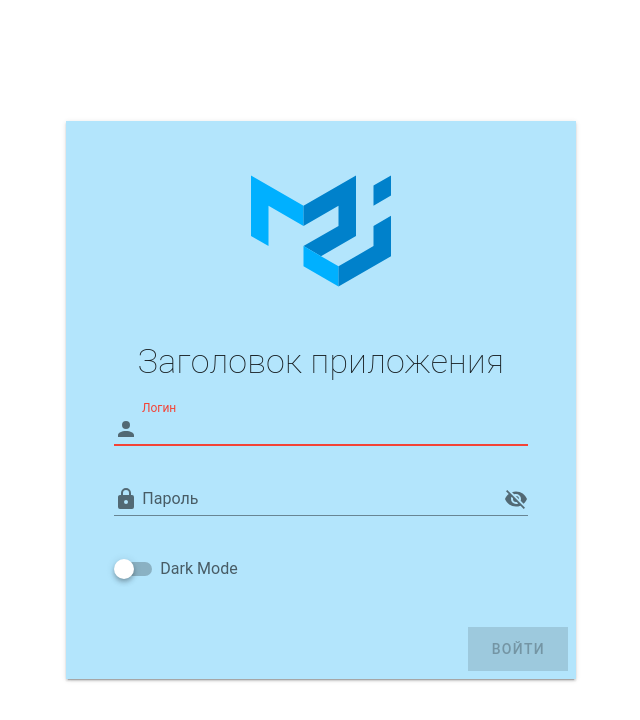
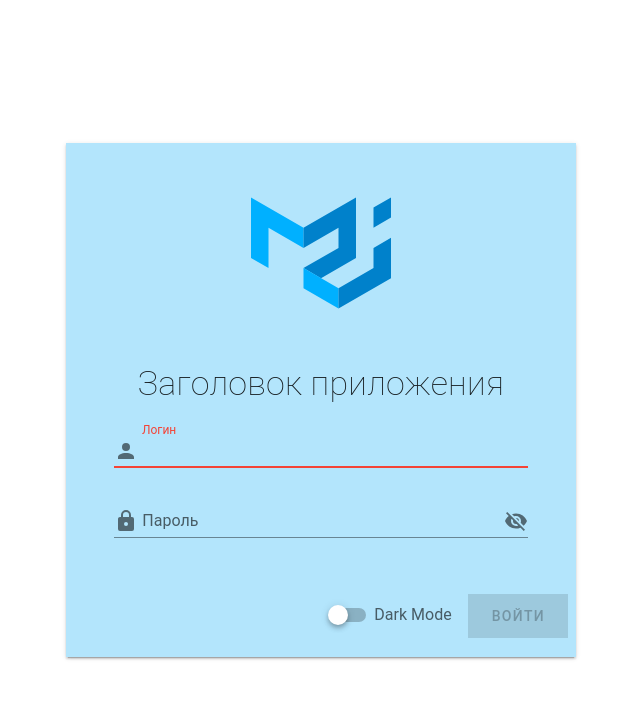
Before and after one commit to nikolay-ermolenko/vue-posts, a Vue app: page / in a window 1280 px wide. Shown: the top 720 px of the page, without its empty margins (319-959 px from the left). Built offline with nearby package versions, Linux system fonts and the light colour scheme; a small style sheet from the web is missing.

Commit message:
move darkmode switch

```diff
--- a/src/components/forms/LoginForm.vue
+++ b/src/components/forms/LoginForm.vue
@@ -48,12 +48,13 @@
           </v-icon>
         </template>
       </v-text-field>
-      <v-switch
-        v-model="darkMode"
-        label="Dark Mode" />
     </v-card-text>
     <v-card-actions>
       <v-spacer />
+      <v-switch
+        v-model="darkMode"
+        label="Dark Mode"
+        class="mr-4"/>
       <v-btn
         :dark="valid"
         min-width="100"
```
